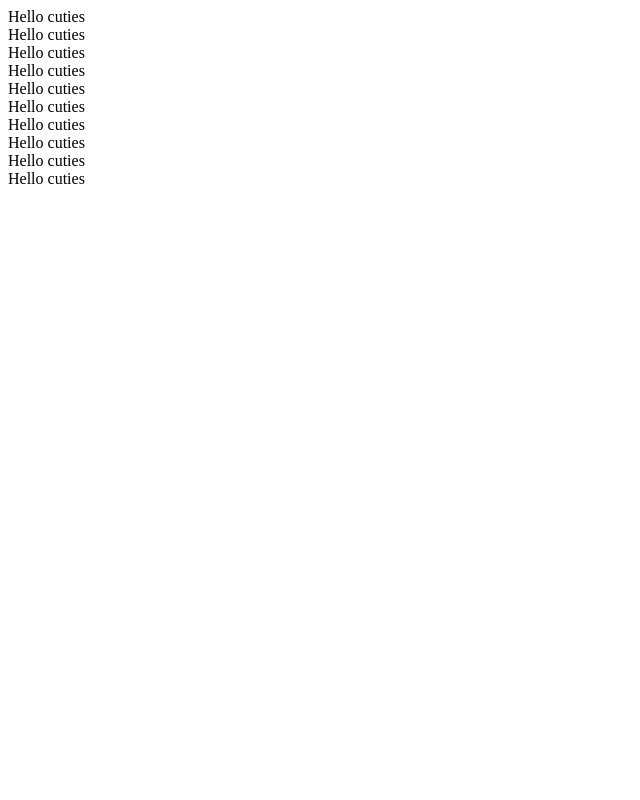
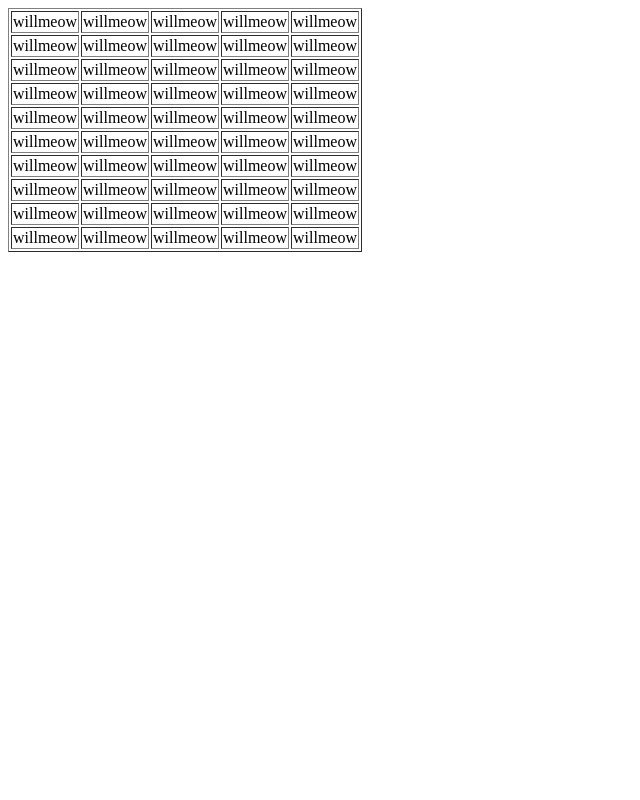
Before and after one commit to Rakkunchoppeneakna/phpclassroom, a PHP site: page /table1.php in a window 1280 px wide. Shown: the whole page, without its empty margins (0-640 px from the left). Run offline with PHP 8.4, Linux system fonts and the light colour scheme.

Commit message:
Update table1.php

```diff
--- a/table1.php
+++ b/table1.php
@@ -1,8 +1,17 @@
 <?php
+  echo '<table border="1">';
 
   for($i=0;$i<10;$i++){
-    echo "Hello cuties<br>";
+    echo "<tr>";
+    echo "<td>willmeow</td>";
+    echo "<td>willmeow</td>";
+    echo "<td>willmeow</td>";
+    echo "<td>willmeow</td>";
+    echo "<td>willmeow</td>";
+    echo "</tr>";
 
   }
 
+  echo '</table>';
+
 ?>
```
